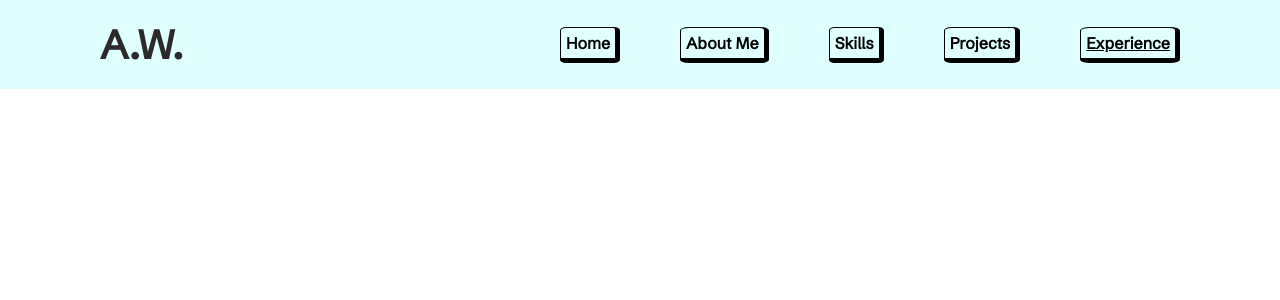
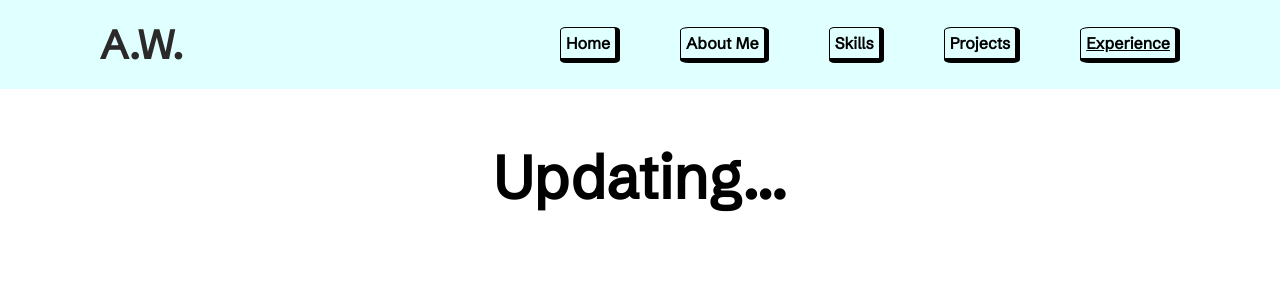
Before and after one commit to alyssaw198/portfolio, a React (Create React App) app: page /#/experience in a window 1280 px wide. Shown: the top 300 px of the page. Built offline with nearby package versions, Linux system fonts and the light colour scheme.

Commit message:
updating experience page temp text placeholder

```diff
--- a/src/components/pages/Experiences.js
+++ b/src/components/pages/Experiences.js
@@ -1,6 +1,12 @@
+import classes from './Experiences.module.css';
+
 function Experience() {
     return (
-        <div style={{color: "white"}}>Experiences</div>
+        <div style={{color: "black"}}>
+            <div className={classes.updating}>
+                Updating...
+            </div>
+        </div>
     );
 }
 
--- a/src/components/pages/Experiences.module.css
+++ b/src/components/pages/Experiences.module.css
@@ -0,0 +1,13 @@
+@import url("https://fonts.googleapis.com/css2?family=Schibsted+Grotesk&display=swap");
+
+.updating {
+    align-items: center;
+    justify-content: center;
+    align-self: center;
+    text-align: center;
+    border-color: black;
+    border-width: 10px;
+    font-size: 60px;
+    padding-top: 50px;
+    font-weight: bold;
+}
```
